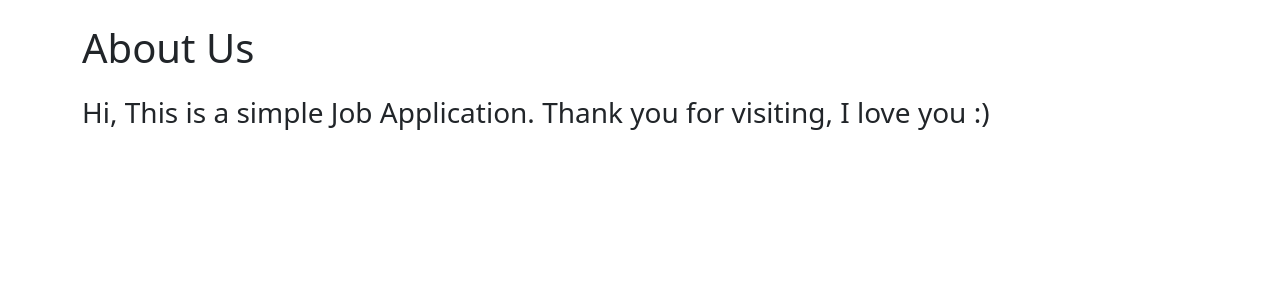
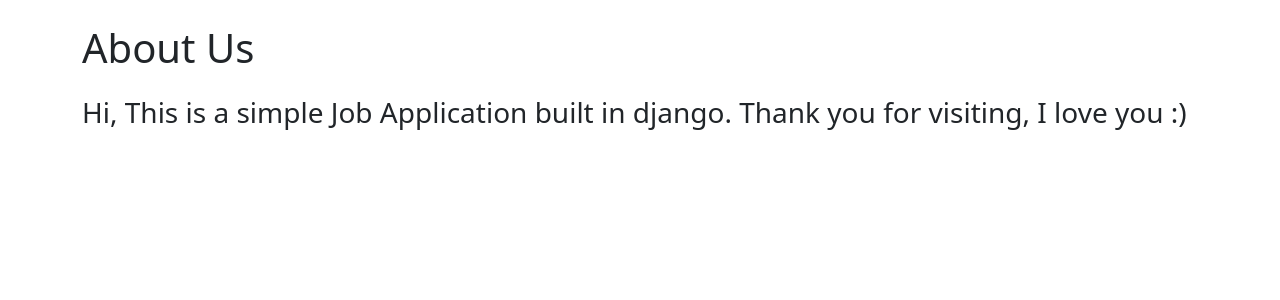
Before and after one commit to Mahdi-Meyghani/Django-Job-Application, a Django app: template job_application/templates/about.html in a window 1280 px wide. Shown: the part 56-356 px from the top of the page. Run offline with Django 5.2, Linux system fonts and the light colour scheme; the template is opened without the code that fills it, so the values that code supplies are empty.

Commit message:
Updating about.html

```diff
--- a/job_application/templates/about.html
+++ b/job_application/templates/about.html
@@ -2,6 +2,6 @@
 {% block content %}
 
  <h1 class="mt-4 mb-4">About Us</h1>
-<h3>Hi, This is a simple Job Application. Thank you for visiting, I love you :)</h3>
+<h3>Hi, This is a simple Job Application built in django. Thank you for visiting, I love you :)</h3>
 
 {% endblock %}
```
